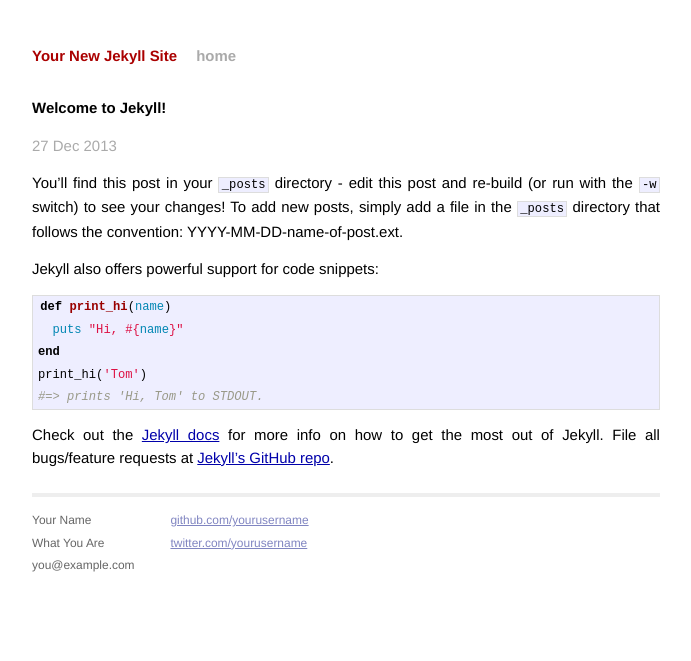
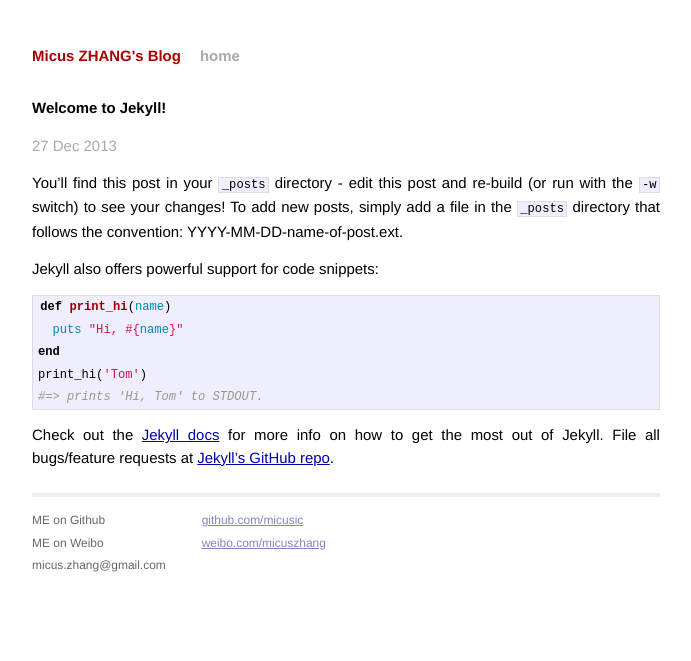
Before and after one commit to micusic/micusic.github.io, a Jekyll site: the page built from _posts/2013-12-27-welcome-to-jekyll.markdown, in a window 1280 px wide. Shown: the top 661 px of the page, without its empty margins (294-985 px from the left). Built offline with Jekyll 4.4.1, drawn with Linux system fonts in a browser that asks for light colours; Markdown is read by kramdown in place of the engine named in the settings.

Commit message:
modify personal info.

```diff
--- a/_config.yml
+++ b/_config.yml
@@ -1,3 +1,3 @@
-name: Your New Jekyll Site
+name: Micus ZHANG's Blog
 markdown: redcarpet
 pygments: true
--- a/_layouts/default.html
+++ b/_layouts/default.html
@@ -26,15 +26,15 @@
           <div class="footer">
             <div class="contact">
               <p>
-                Your Name<br />
-                What You Are<br />
-                you@example.com
+                ME on Github<br />
+                ME on Weibo<br />
+                micus.zhang@gmail.com
               </p>
             </div>
             <div class="contact">
               <p>
-                <a href="https://github.com/yourusername">github.com/yourusername</a><br />
-                <a href="https://twitter.com/yourusername">twitter.com/yourusername</a><br />
+                <a href="https://github.com/micusic">github.com/micusic</a><br />
+                <a href="https://weibo.com/micuszhang">weibo.com/micuszhang</a><br />
               </p>
             </div>
           </div>
```
Also changed, not shown: 1 other file.
